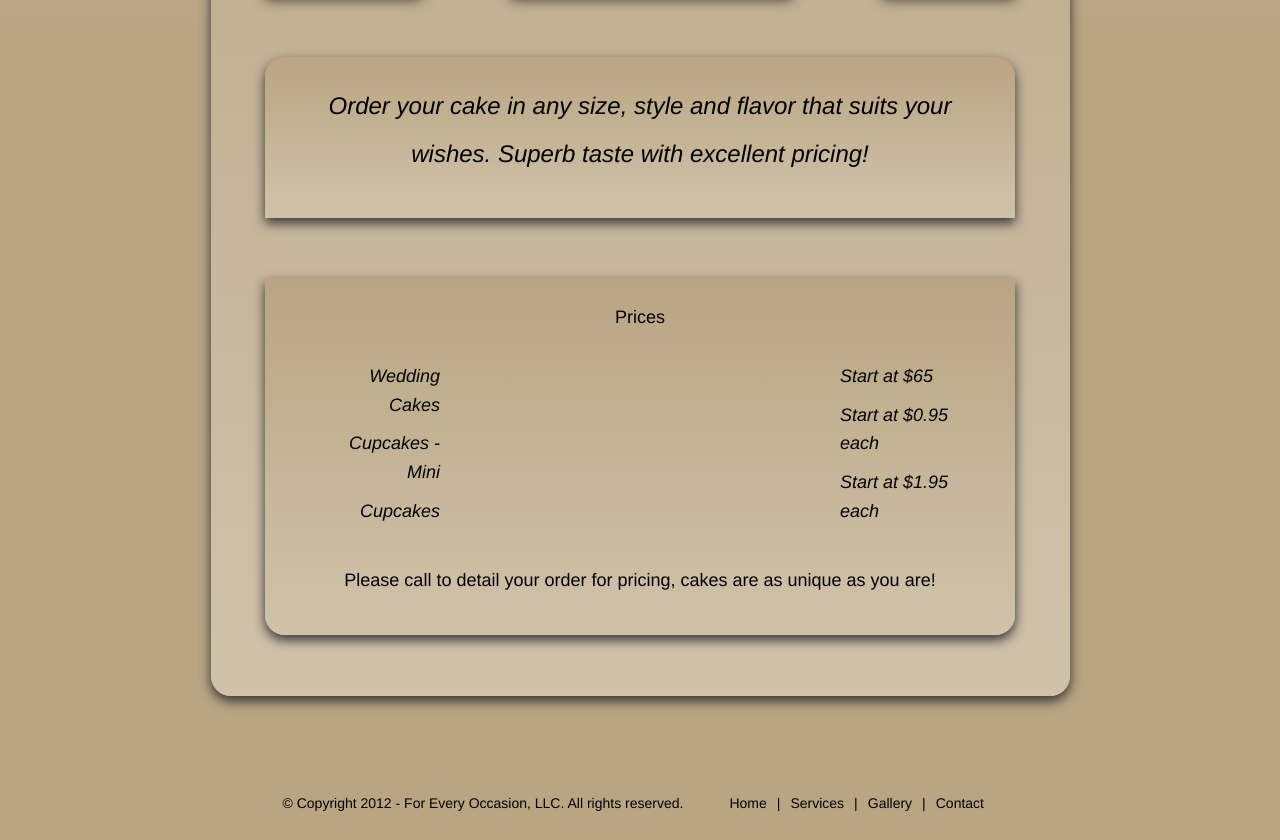
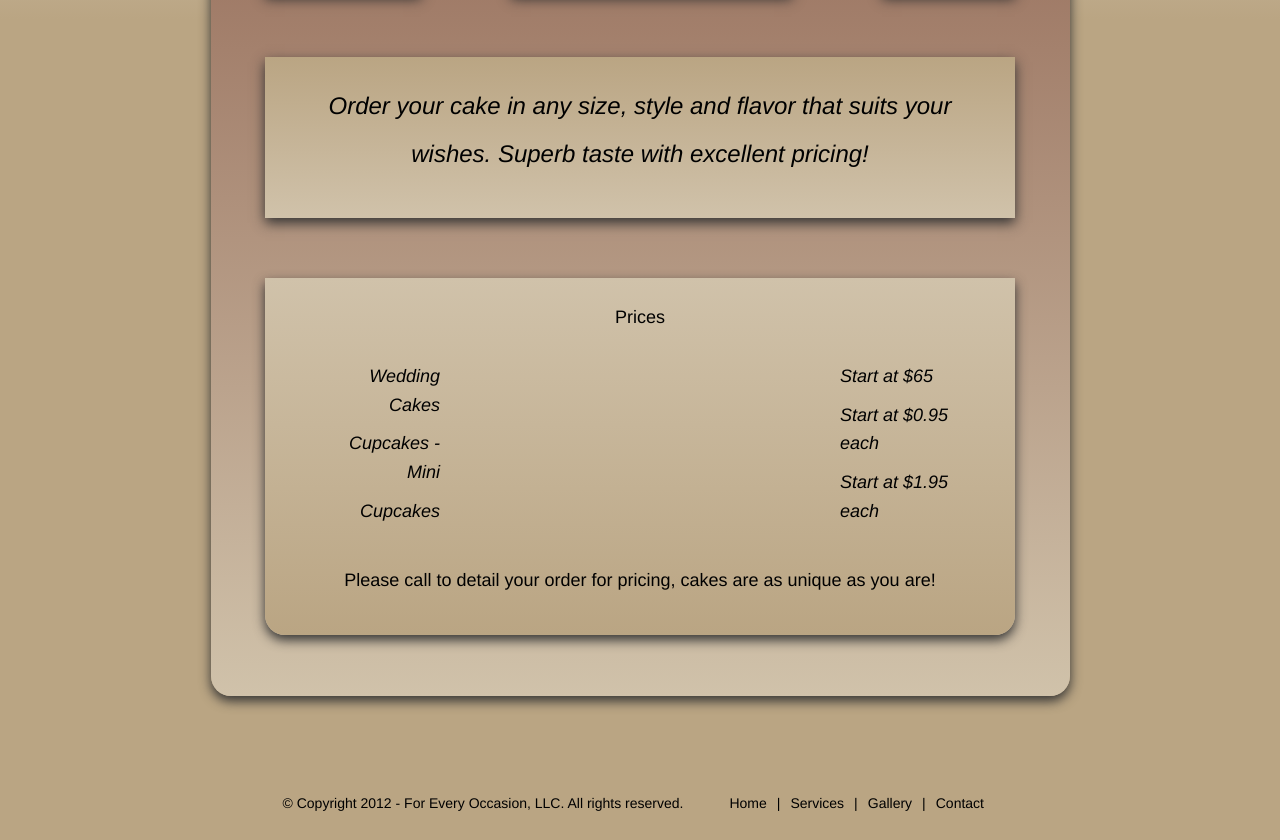
Before and after one commit to tynielsen/for-every-occasion, a plain HTML site: page details-cakes.html in a window 1280 px wide. Shown: the part 528-1368 px from the top of the page. Drawn offline with nearby package versions, Linux system fonts and the light colour scheme.

Commit message:
playing with gradients

```diff
--- a/css/main.css
+++ b/css/main.css
@@ -433,13 +433,13 @@ ul.image-carousel li.last-active{
 	padding: 150px 25px 1px;
 	font-size: 18px;
 	background: #BAA583; /* Old browsers */
-	background: -moz-linear-gradient(top, #baa583 0%, #D0C2AA 100%); /* FF3.6+ */
-	background: -webkit-gradient(linear, left top, left bottom, color-stop(0%,#baa583), color-stop(100%,#D0C2AA)); /* Chrome,Safari4+ */
-	background: -webkit-linear-gradient(top, #baa583 0%,#D0C2AA 100%); /* Chrome10+,Safari5.1+ */
-	background: -o-linear-gradient(top, #baa583 0%,#D0C2AA 100%); /* Opera11.10+ */
-	background: -ms-linear-gradient(top, #baa583 0%,#D0C2AA 100%); /* IE10+ */
-	filter: progid:DXImageTransform.Microsoft.gradient( startColorstr='#baa583', endColorstr='#D0C2AA',GradientType=0 ); /* IE6-9 */
-	background: linear-gradient(top, #baa583 0%,#D0C2AA 100%); /* W3C */
+	background: -moz-linear-gradient(top, #824F3E 0%, #D0C2AA 100%); /* FF3.6+ */
+	background: -webkit-gradient(linear, left top, left bottom, color-stop(0%,#824F3E), color-stop(100%,#D0C2AA)); /* Chrome,Safari4+ */
+	background: -webkit-linear-gradient(top, #824F3E 0%,#D0C2AA 100%); /* Chrome10+,Safari5.1+ */
+	background: -o-linear-gradient(top, #824F3E 0%,#D0C2AA 100%); /* Opera11.10+ */
+	background: -ms-linear-gradient(top, #824F3E 0%,#D0C2AA 100%); /* IE10+ */
+	filter: progid:DXImageTransform.Microsoft.gradient( startColorstr='#824F3E', endColorstr='#D0C2AA',GradientType=0 ); /* IE6-9 */
+	background: linear-gradient(top, #824F3E 0%,#D0C2AA 100%); /* W3C */
 	box-shadow: 0px 5px 12px #333333;
 	-moz-box-shadow: 0px 5px 12px #333333;
 	-webkit-box-shadow: 0px 5px 12px #333333;
@@ -521,7 +521,7 @@ a.btn-back {
 	height: 15px;
 	text-indent: -9999px;
 	float: left;
-	margin-top: -50px;
+	margin: -75px 0 0 30px;
 }
 /*
 a.btn-back:hover {
@@ -617,17 +617,9 @@ ul.pricing li {
 	background: -ms-linear-gradient(top, #baa583 0%,#D0C2AA 100%); /* IE10+ */
 	filter: progid:DXImageTransform.Microsoft.gradient( startColorstr='#baa583', endColorstr='#D0C2AA',GradientType=0 ); /* IE6-9 */
 	background: linear-gradient(top, #baa583 0%,#D0C2AA 100%); /* W3C */
-
 	behavior: url(PIE.htc);
 }
-#service-details .deets-container-1 {
-	-webkit-border-top-left-radius: 20px;
-	-webkit-border-top-right-radius: 20px;
-	-moz-border-radius-topleft: 20px;
-	-moz-border-radius-topright: 20px;
-	border-top-left-radius: 20px;
-	border-top-right-radius: 20px;
-}
+
 #service-details .deets-container-2 {
 	-webkit-border-bottom-right-radius: 20px;
 	-webkit-border-bottom-left-radius: 20px;
@@ -635,6 +627,15 @@ ul.pricing li {
 	-moz-border-radius-bottomleft: 20px;
 	border-bottom-right-radius: 20px;
 	border-bottom-left-radius: 20px;
+	background: #BAA583; /* Old browsers */
+	background: -moz-linear-gradient(top, #D0C2AA 0%, #baa583 100%); /* FF3.6+ */
+	background: -webkit-gradient(linear, left top, left bottom, color-stop(0%,#D0C2AA), color-stop(100%,#baa583)); /* Chrome,Safari4+ */
+	background: -webkit-linear-gradient(top, #D0C2AA 0%,#baa583 100%); /* Chrome10+,Safari5.1+ */
+	background: -o-linear-gradient(top, #D0C2AA 0%,#baa583 100%); /* Opera11.10+ */
+	background: -ms-linear-gradient(top, #D0C2AA 0%,#baa583 100%); /* IE10+ */
+	filter: progid:DXImageTransform.Microsoft.gradient( startColorstr='#D0C2AA', endColorstr='#baa583',GradientType=0 ); /* IE6-9 */
+	background: linear-gradient(top, #D0C2AA 0%,#baa583 100%); /* W3C */
+	behavior: url(PIE.htc);
 }
 p.diy span, p.a-la-carte span, p.whole-package span {
 	display: block;
```
